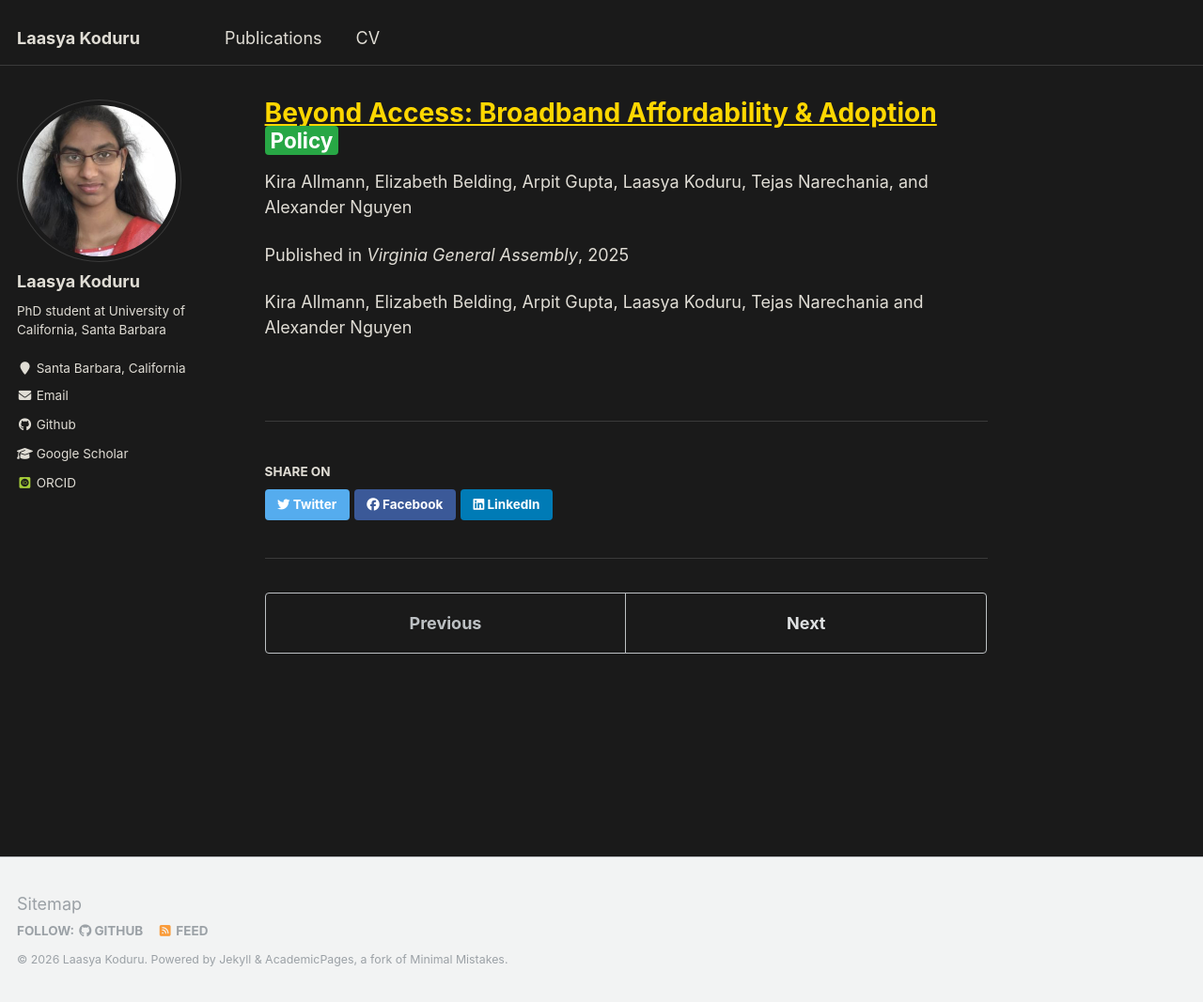
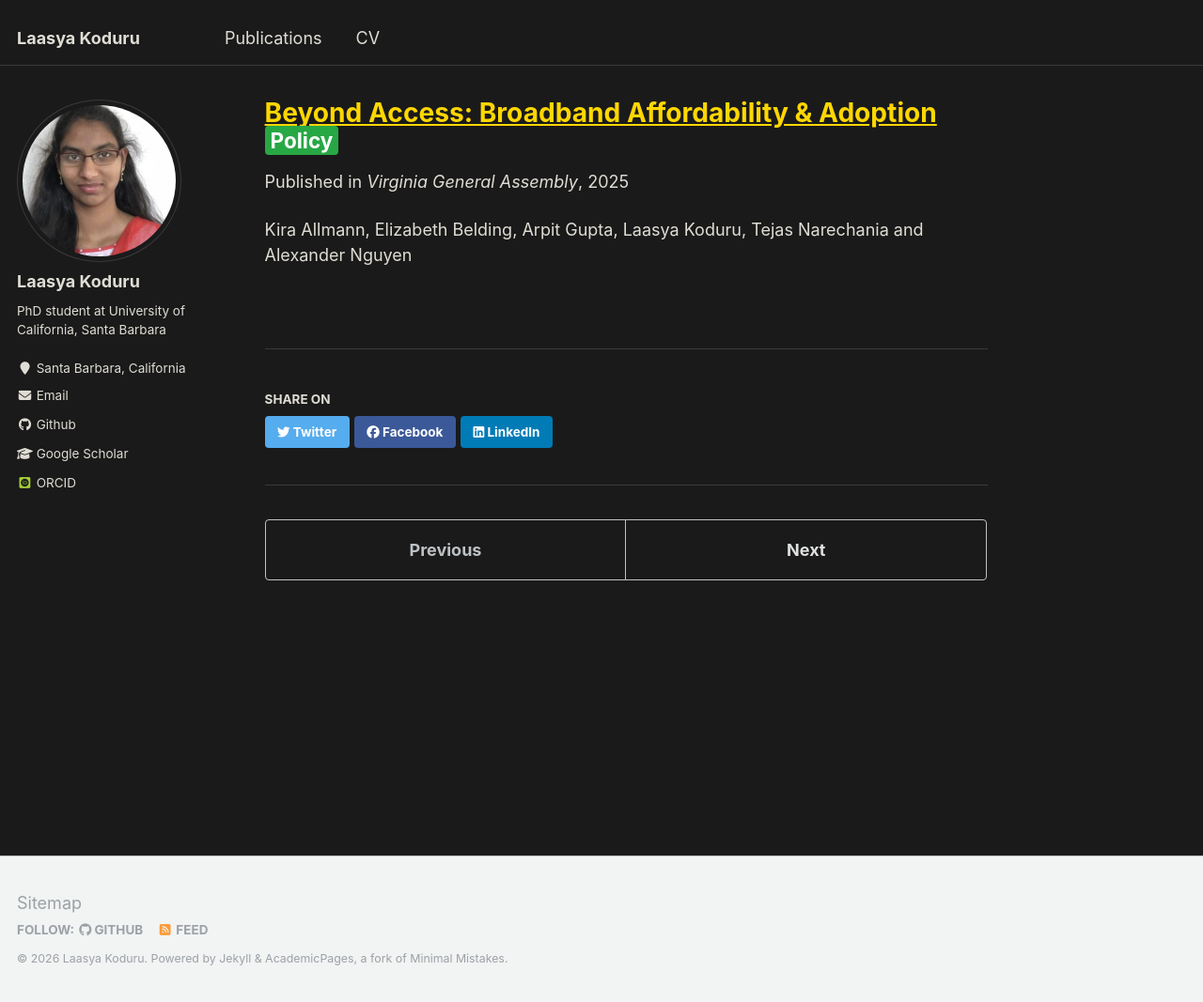
Before and after one commit to lmkoduru/lmkoduru.github.io, a Jekyll site: the page built from _publications/jcots-study.md, in a window 1280 px wide and 1067 px high. Shown: the whole window at 94% size. Built offline with Jekyll 4.4.1, drawn with Linux system fonts in a browser that asks for light colours; some web fonts are replaced.

Commit message:
fixed deduplication

```diff
--- a/_publications/jcots-study.md
+++ b/_publications/jcots-study.md
@@ -2,7 +2,7 @@
 title: "[Beyond Access: Broadband Affordability & Adoption](https://dls.virginia.gov/commissions/jcots/materials/broadband_report_nov_2025.pdf) <span style='color:#fff; background:#28a745; padding:2px 6px; border-radius:4px; font-size:0.8em;'>Policy</span>"
 collection: publications
 permalink: /publication/jcots-study
-excerpt: 'Kira Allmann, Elizabeth Belding, Arpit Gupta, Laasya Koduru, Tejas Narechania, and Alexander Nguyen'
+excerpt: ''
 date: 2025-11-20
 venue: 'Virginia General Assembly'
 paperurl: ''
```
